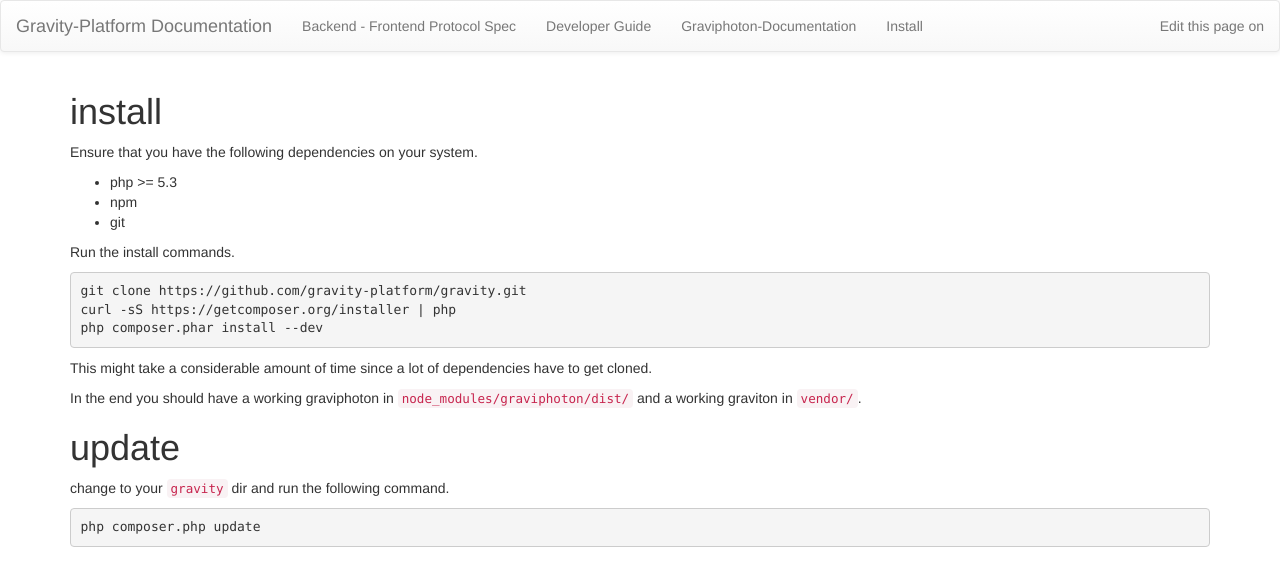
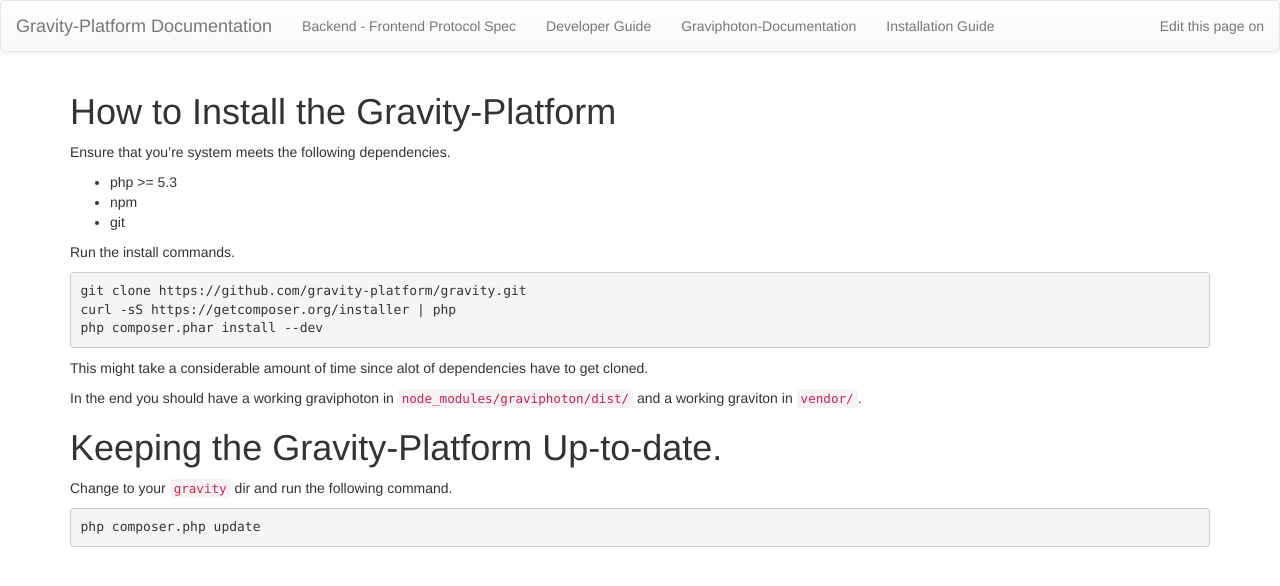
Before and after one commit to gravity-platform/doc, a Jekyll site: the page built from install.md, in a window 1280 px wide. Shown: the top 586 px of the page. Built offline with Jekyll 4.4.1, drawn with Linux system fonts in a browser that asks for light colours; nearby versions of some CDN libraries; Markdown is read by kramdown in place of the engine named in the settings.

Commit message:
use proper casing in title and fix last remaining link

`````diff
--- a/_layouts/default.html
+++ b/_layouts/default.html
@@ -18,7 +18,7 @@
   <body id="gravity-platform-docs">
     <header class="navbar navbar-default">
       <div class="navbar-header">
-        <a class="navbar-brand" href="#">Gravity‑Platform Documentation</a>
+        <a class="navbar-brand" href="/doc">Gravity‑Platform Documentation</a>
       </div>
       <div class="navbar-collapse">
         <ul class="nav navbar-nav">
--- a/install.md
+++ b/install.md
@@ -1,10 +1,10 @@
 ---
-title: Install
+title: Installation Guide
 layout: default
 ---
-# install
+# How to Install the Gravity-Platform
 
-Ensure that you have the following dependencies on your system.
+Ensure that you're system meets the following dependencies.
 
 * php >= 5.3
 * npm
@@ -18,16 +18,16 @@ curl -sS https://getcomposer.org/installer | php
 php composer.phar install --dev
 ````
 
-This might take a considerable amount of time since a lot
+This might take a considerable amount of time since alot
 of dependencies have to get cloned.
 
 In the end you should have a working graviphoton in
 ````node_modules/graviphoton/dist/```` and a working
 graviton in ````vendor/````.
 
-# update
+# Keeping the Gravity-Platform Up-to-date.
 
-change to your ````gravity```` dir and run the following command.
+Change to your ````gravity```` dir and run the following command.
 
 ````bash
 php composer.php update
`````
Also changed, not shown: hacking.md (+3 -3 lines).
